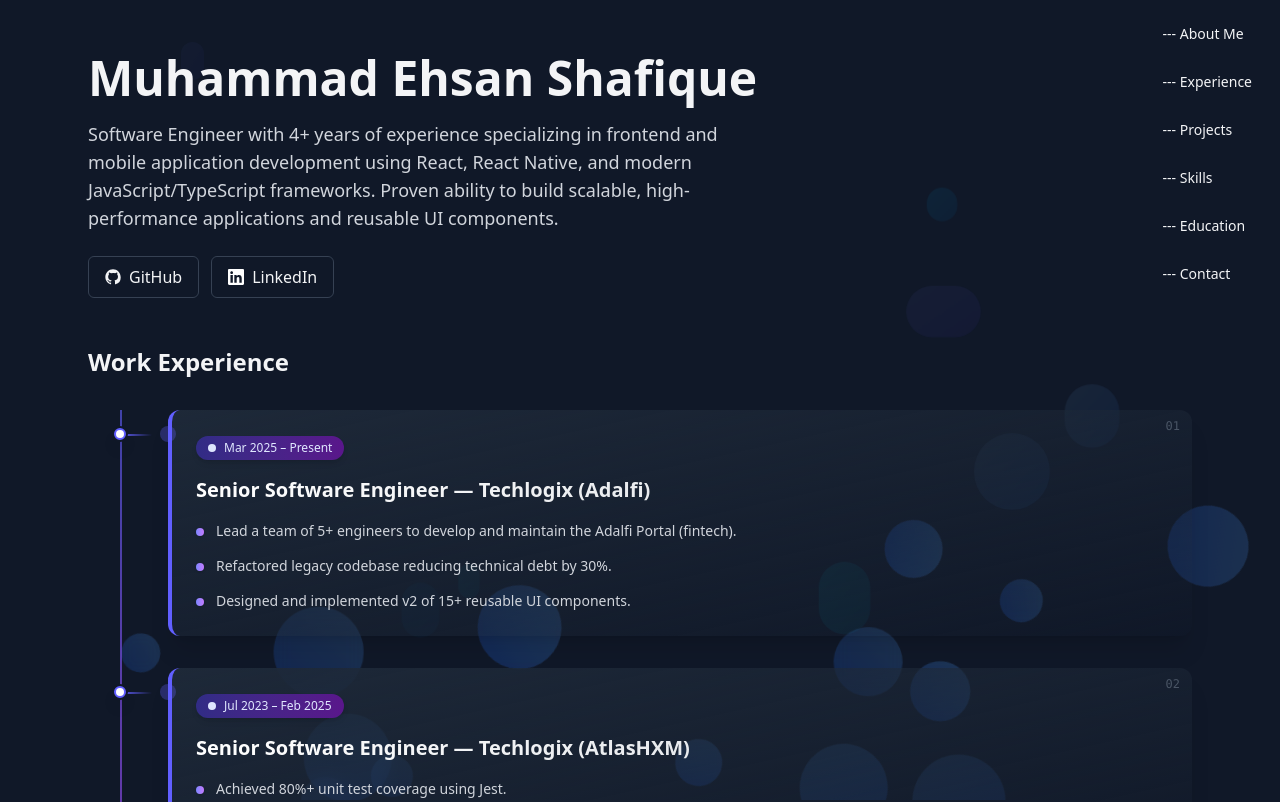
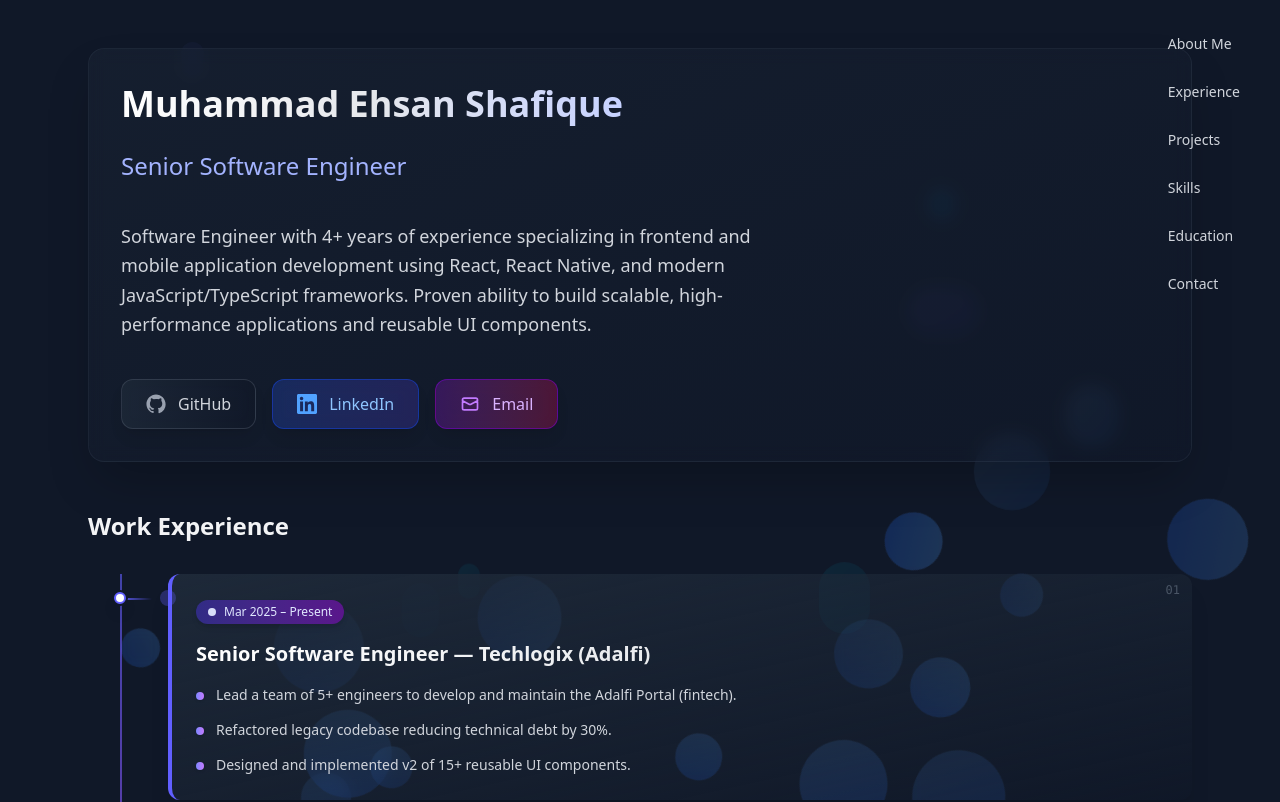
Before and after one commit to ehsanexe/my-portfolio, a React (Vite) app: page / in a window 1280 px wide. Shown: the top 802 px of the page. Built offline with nearby package versions, Linux system fonts and the light colour scheme.

Commit message:
Revamp header and about section with enhanced styling, animations, and layout improvements

```diff
--- a/src/App.jsx
+++ b/src/App.jsx
@@ -89,97 +89,163 @@
   return (
     <div className="min-h-screen bg-gray-900 text-gray-100 antialiased relative">
       <BackgroundBubbles />
-      <header className="max-md:hidden fixed top-4 right-4 z-40">
-        <nav className="flex flex-col gap-3">
+      <header className="max-md:hidden fixed top-6 right-6 z-40">
+        <nav>
+          <div className="flex flex-col gap-2">
             <a
               href="#about"
-            className="px-3 py-2 text-sm hover:text-indigo-400 hover:bg-gray-700 rounded-md transition-colors"
+              className="group relative px-4 py-2.5 text-sm font-medium text-gray-300 hover:text-white rounded-lg transition-all duration-200 hover:bg-gradient-to-r hover:from-indigo-600/20 hover:to-purple-600/20 hover:shadow-md"
             >
-            --- About Me
+              <span className="relative z-10">About Me</span>
+              <div className="absolute inset-0 bg-gradient-to-r from-indigo-500/10 to-purple-500/10 rounded-lg opacity-0 group-hover:opacity-100 transition-opacity duration-200"></div>
             </a>
             <a
               href="#work"
-            className="px-3 py-2 text-sm hover:text-indigo-400 hover:bg-gray-700 rounded-md transition-colors"
+              className="group relative px-4 py-2.5 text-sm font-medium text-gray-300 hover:text-white rounded-lg transition-all duration-200 hover:bg-gradient-to-r hover:from-indigo-600/20 hover:to-purple-600/20 hover:shadow-md"
             >
-            --- Experience
+              <span className="relative z-10">Experience</span>
+              <div className="absolute inset-0 bg-gradient-to-r from-indigo-500/10 to-purple-500/10 rounded-lg opacity-0 group-hover:opacity-100 transition-opacity duration-200"></div>
             </a>
             <a
               href="#projects"
-            className="px-3 py-2 text-sm hover:text-indigo-400 hover:bg-gray-700 rounded-md transition-colors"
+              className="group relative px-4 py-2.5 text-sm font-medium text-gray-300 hover:text-white rounded-lg transition-all duration-200 hover:bg-gradient-to-r hover:from-indigo-600/20 hover:to-purple-600/20 hover:shadow-md"
             >
-            --- Projects
+              <span className="relative z-10">Projects</span>
+              <div className="absolute inset-0 bg-gradient-to-r from-indigo-500/10 to-purple-500/10 rounded-lg opacity-0 group-hover:opacity-100 transition-opacity duration-200"></div>
             </a>
             <a
               href="#skills"
-            className="px-3 py-2 text-sm hover:text-indigo-400 hover:bg-gray-700 rounded-md transition-colors"
+              className="group relative px-4 py-2.5 text-sm font-medium text-gray-300 hover:text-white rounded-lg transition-all duration-200 hover:bg-gradient-to-r hover:from-indigo-600/20 hover:to-purple-600/20 hover:shadow-md"
             >
-            --- Skills
+              <span className="relative z-10">Skills</span>
+              <div className="absolute inset-0 bg-gradient-to-r from-indigo-500/10 to-purple-500/10 rounded-lg opacity-0 group-hover:opacity-100 transition-opacity duration-200"></div>
             </a>
             <a
               href="#education"
-            className="px-3 py-2 text-sm hover:text-indigo-400 hover:bg-gray-700 rounded-md transition-colors"
+              className="group relative px-4 py-2.5 text-sm font-medium text-gray-300 hover:text-white rounded-lg transition-all duration-200 hover:bg-gradient-to-r hover:from-indigo-600/20 hover:to-purple-600/20 hover:shadow-md"
             >
-            --- Education
+              <span className="relative z-10">Education</span>
+              <div className="absolute inset-0 bg-gradient-to-r from-indigo-500/10 to-purple-500/10 rounded-lg opacity-0 group-hover:opacity-100 transition-opacity duration-200"></div>
             </a>
             <a
               href="#contact"
-            className="px-3 py-2 text-sm hover:text-indigo-400 hover:bg-gray-700 rounded-md transition-colors"
+              className="group relative px-4 py-2.5 text-sm font-medium text-gray-300 hover:text-white rounded-lg transition-all duration-200 hover:bg-gradient-to-r hover:from-indigo-600/20 hover:to-purple-600/20 hover:shadow-md"
             >
-            --- Contact
+              <span className="relative z-10">Contact</span>
+              <div className="absolute inset-0 bg-gradient-to-r from-indigo-500/10 to-purple-500/10 rounded-lg opacity-0 group-hover:opacity-100 transition-opacity duration-200"></div>
             </a>
+          </div>
         </nav>
       </header>
 
       <main className="max-w-6xl mx-auto px-6 py-12 grid gap-12 relative z-10">
         {/* HERO */}
-        <section id="about" className="grid md:grid-cols-3 gap-8 items-center">
-          <div className="md:col-span-2">
-            <h1 className="text-4xl md:text-5xl font-extrabold leading-tight">
+        <section
+          id="about"
+          className="bg-gradient-to-br from-gray-800/40 to-gray-900/40 backdrop-blur-sm rounded-2xl p-8 shadow-2xl border border-gray-700/30 hover:border-indigo-500/30 transition-all duration-500 relative overflow-hidden group"
+        >
+          {/* Animated background gradient */}
+          <div className="absolute inset-0 bg-gradient-to-r from-indigo-600/5 via-purple-600/5 to-pink-600/5 opacity-0 group-hover:opacity-100 transition-opacity duration-500"></div>
+
+          {/* Content */}
+          <div className="relative z-10 grid md:grid-cols-3 gap-8 items-center">
+            <div className="md:col-span-2 space-y-6">
+              {/* Name with gradient */}
+              <h1 className="text-3xl md:text-4xl font-black leading-tight">
+                <span className="bg-gradient-to-r from-white via-gray-200 to-indigo-200 bg-clip-text text-transparent">
                   {profile.name}
+                </span>
               </h1>
-            <p className="mt-3 text-lg text-gray-300 max-w-2xl">
+
+              {/* Title with animated underline */}
+              <div className="relative inline-block">
+                <p className="text-xl md:text-2xl font-medium text-indigo-300 mb-4">
+                  Senior Software Engineer
+                </p>
+                <div className="absolute bottom-1 left-0 w-full h-0.5 bg-gradient-to-r from-indigo-500 to-purple-500 rounded-full transform scale-x-0 group-hover:scale-x-100 transition-transform duration-500"></div>
+              </div>
+
+              {/* Summary */}
+              <p className="text-lg text-gray-300 max-w-2xl leading-relaxed">
                 {profile.summary}
               </p>
 
-            <div className="mt-6 flex flex-wrap gap-3">
+              <div className="flex flex-wrap gap-4 pt-4">
                 <a
                   href={profile.github}
                   target="_blank"
                   rel="noreferrer"
-                className="inline-flex items-center gap-2 px-4 py-2 border border-gray-700 rounded-md hover:bg-gray-700"
+                  className="group/btn relative inline-flex items-center gap-3 px-6 py-3 bg-gradient-to-r from-gray-800/80 to-gray-900/80 backdrop-blur-sm border border-gray-600/50 rounded-xl hover:from-gray-700/80 hover:to-gray-800/80 hover:border-gray-500/50 transition-all duration-300 transform hover:-translate-y-0.5 hover:shadow-xl shadow-lg"
                 >
                   <svg
                     xmlns="http://www.w3.org/2000/svg"
-                  className="h-4 w-4"
+                    className="h-5 w-5 text-gray-400 group-hover/btn:text-white transition-colors duration-200"
                     viewBox="0 0 24 24"
                     fill="currentColor"
                   >
                     <path d="M12 .5C5.73.5.5 5.73.5 12c0 5.08 3.29 9.39 7.86 10.91.58.11.79-.25.79-.56 0-.28-.01-1.02-.02-2-3.2.69-3.88-1.54-3.88-1.54-.53-1.36-1.3-1.72-1.3-1.72-1.06-.73.08-.72.08-.72 1.17.08 1.79 1.2 1.79 1.2 1.04 1.78 2.73 1.27 3.4.97.11-.76.41-1.27.75-1.56-2.55-.29-5.24-1.28-5.24-5.71 0-1.26.45-2.29 1.19-3.1-.12-.29-.52-1.46.11-3.05 0 0 .97-.31 3.18 1.18a11 11 0 0 1 2.9-.39c.99 0 1.99.13 2.92.39 2.2-1.49 3.16-1.18 3.16-1.18.64 1.59.24 2.76.12 3.05.74.81 1.18 1.84 1.18 3.1 0 4.44-2.7 5.41-5.27 5.69.42.37.79 1.09.79 2.2 0 1.59-.01 2.87-.01 3.26 0 .31.21.68.8.56A10.52 10.52 0 0 0 23.5 12C23.5 5.73 18.27.5 12 .5z" />
                   </svg>
+                  <span className="font-medium text-gray-300 group-hover/btn:text-white transition-colors duration-200">
                     GitHub
+                  </span>
                 </a>
 
                 <a
                   href={profile.linkedin}
                   target="_blank"
                   rel="noreferrer"
-                className="inline-flex items-center gap-2 px-4 py-2 border border-gray-700 rounded-md hover:bg-gray-700"
+                  className="group/btn relative inline-flex items-center gap-3 px-6 py-3 bg-gradient-to-r from-blue-900/50 to-indigo-900/50 backdrop-blur-sm border border-blue-700/50 rounded-xl hover:from-blue-800/60 hover:to-indigo-800/60 hover:border-blue-600/50 transition-all duration-300 transform hover:-translate-y-0.5 hover:shadow-xl shadow-lg hover:shadow-blue-500/25"
                 >
                   <svg
                     xmlns="http://www.w3.org/2000/svg"
-                  className="h-4 w-4"
+                    className="h-5 w-5 text-blue-400 group-hover/btn:text-blue-300 transition-colors duration-200"
                     viewBox="0 0 24 24"
                     fill="currentColor"
                   >
                     <path
-                    fill-rule="evenodd"
-                    clip-rule="evenodd"
+                      fillRule="evenodd"
+                      clipRule="evenodd"
                       d="M22.2857 0H1.70893C0.766071 0 0 0.776786 0 1.73036V22.2696C0 23.2232 0.766071 24 1.70893 24H22.2857C23.2286 24 24 23.2232 24 22.2696V1.73036C24 0.776786 23.2286 0 22.2857 0ZM7.25357 20.5714H3.69643V9.11786H7.25893V20.5714H7.25357ZM5.475 7.55357C4.33393 7.55357 3.4125 6.62679 3.4125 5.49107C3.4125 4.35536 4.33393 3.42857 5.475 3.42857C6.61071 3.42857 7.5375 4.35536 7.5375 5.49107C7.5375 6.63214 6.61607 7.55357 5.475 7.55357ZM20.5875 20.5714H17.0304V15C17.0304 13.6714 17.0036 11.9625 15.1821 11.9625C13.3286 11.9625 13.0446 13.4089 13.0446 14.9036V20.5714H9.4875V9.11786H12.9V10.6821H12.9482C13.425 9.78214 14.5875 8.83393 16.3179 8.83393C19.9179 8.83393 20.5875 11.2071 20.5875 14.2929V20.5714Z"
-                    fill="white"
+                      fill="currentColor"
                     />
                   </svg>
+                  <span className="font-medium text-blue-300 group-hover/btn:text-blue-200 transition-colors duration-200">
                     LinkedIn
+                  </span>
                 </a>
+
+                <a
+                  href={`mailto:${profile.email}`}
+                  className="group/btn relative inline-flex items-center gap-3 px-6 py-3 bg-gradient-to-r from-purple-900/50 to-pink-900/50 backdrop-blur-sm border border-purple-700/50 rounded-xl hover:from-purple-800/60 hover:to-pink-800/60 hover:border-purple-600/50 transition-all duration-300 transform hover:-translate-y-0.5 hover:shadow-xl shadow-lg hover:shadow-purple-500/25"
+                >
+                  <svg
+                    className="h-5 w-5 text-purple-400 group-hover/btn:text-purple-300 transition-colors duration-200"
+                    fill="none"
+                    stroke="currentColor"
+                    viewBox="0 0 24 24"
+                  >
+                    <path
+                      strokeLinecap="round"
+                      strokeLinejoin="round"
+                      strokeWidth={2}
+                      d="M3 8l7.89 4.26a2 2 0 002.22 0L21 8M5 19h14a2 2 0 002-2V7a2 2 0 00-2-2H5a2 2 0 00-2 2v10a2 2 0 002 2z"
+                    />
+                  </svg>
+                  <span className="font-medium text-purple-300 group-hover/btn:text-purple-200 transition-colors duration-200">
+                    Email
+                  </span>
+                </a>
+              </div>
+            </div>
+
+            {/* Optional: Profile image or additional content space */}
+            <div className="hidden md:flex justify-center items-center">
+              <div className="relative">
+                <div className="w-48 h-48 rounded-full bg-gradient-to-br from-indigo-500/20 via-purple-500/20 to-pink-500/20 backdrop-blur-sm border border-gray-700/50 flex items-center justify-center group-hover:scale-105 transition-transform duration-500">
+                  <div className="w-32 h-32 rounded-full bg-gradient-to-br from-indigo-600 via-purple-600 to-pink-600 opacity-20 animate-pulse"></div>
+                </div>
+                <div className="absolute inset-0 rounded-full bg-gradient-to-br from-indigo-500/10 via-purple-500/10 to-pink-500/10 animate-spin-slow"></div>
+              </div>
             </div>
           </div>
         </section>
@@ -219,16 +285,21 @@
 
                     <ul className="space-y-3">
                       {job.bullets.map((bullet, idx) => (
-                        <li key={idx} className="flex items-start text-gray-300 text-sm leading-relaxed">
+                        <li
+                          key={idx}
+                          className="flex items-start text-gray-300 text-sm leading-relaxed"
+                        >
                           <div className="flex-shrink-0 w-2 h-2 bg-gradient-to-r from-indigo-400 to-purple-400 rounded-full mt-2 mr-3 shadow-sm"></div>
-                          <span className="hover:text-gray-200 transition-colors duration-200">{bullet}</span>
+                          <span className="hover:text-gray-200 transition-colors duration-200">
+                            {bullet}
+                          </span>
                         </li>
                       ))}
                     </ul>
 
                     {/* Subtle card number indicator */}
                     <div className="absolute top-2 right-3 text-xs text-gray-600 font-mono">
-                      {String(i + 1).padStart(2, '0')}
+                      {String(i + 1).padStart(2, "0")}
                     </div>
                   </article>
                 </div>
@@ -252,7 +323,7 @@
                       {p.title}
                     </h4>
                     <div className="text-xs text-gray-600 font-mono">
-                      {String(i + 1).padStart(2, '0')}
+                      {String(i + 1).padStart(2, "0")}
                     </div>
                   </div>
                   <p className="text-sm text-gray-300 leading-relaxed hover:text-gray-200 transition-colors duration-200">
@@ -267,8 +338,18 @@
                     className="inline-flex items-center gap-2 text-sm font-medium text-indigo-400 hover:text-purple-400 transition-colors duration-200 group-hover:translate-x-1 transform"
                   >
                     View Project
-                    <svg className="w-4 h-4 transition-transform duration-200 group-hover:translate-x-1" fill="none" stroke="currentColor" viewBox="0 0 24 24">
-                      <path strokeLinecap="round" strokeLinejoin="round" strokeWidth={2} d="M14 5l7 7m0 0l-7 7m7-7H3" />
+                    <svg
+                      className="w-4 h-4 transition-transform duration-200 group-hover:translate-x-1"
+                      fill="none"
+                      stroke="currentColor"
+                      viewBox="0 0 24 24"
+                    >
+                      <path
+                        strokeLinecap="round"
+                        strokeLinejoin="round"
+                        strokeWidth={2}
+                        d="M14 5l7 7m0 0l-7 7m7-7H3"
+                      />
                     </svg>
                   </a>
                 </div>
@@ -278,9 +359,14 @@
         </section>
 
         {/* SKILLS */}
-        <section id="skills" className="bg-gradient-to-br from-gray-800/80 to-gray-850/80 backdrop-blur-sm p-8 rounded-xl shadow-xl border border-gray-700/50 hover:shadow-2xl hover:border-indigo-500/50 transition-all duration-300 transform hover:-translate-y-1 group">
+        <section
+          id="skills"
+          className="bg-gradient-to-br from-gray-800/80 to-gray-850/80 backdrop-blur-sm p-8 rounded-xl shadow-xl border border-gray-700/50 hover:shadow-2xl hover:border-indigo-500/50 transition-all duration-300 transform hover:-translate-y-1 group"
+        >
           <div className="flex items-center justify-between mb-6">
-            <h2 className="text-2xl font-bold bg-gradient-to-r from-white to-gray-300 bg-clip-text text-transparent">Skills</h2>
+            <h2 className="text-2xl font-bold bg-gradient-to-r from-white to-gray-300 bg-clip-text text-transparent">
+              Skills
+            </h2>
             <div className="text-xs text-gray-600 font-mono">03</div>
           </div>
           <div className="grid sm:grid-cols-3 gap-6">
@@ -298,7 +384,9 @@
               </div>
             </div>
             <div className="space-y-3">
-              <h4 className="text-sm font-medium text-rose-300">Frameworks & Libraries</h4>
+              <h4 className="text-sm font-medium text-rose-300">
+                Frameworks & Libraries
+              </h4>
               <div className="flex flex-wrap gap-2">
                 {skills.frameworks.map((s) => (
                   <span
@@ -349,9 +437,14 @@
         </section>
 
         {/* CONTACT */}
-        <section id="contact" className="bg-gradient-to-br from-gray-800/80 to-gray-850/80 backdrop-blur-sm p-8 rounded-xl shadow-xl border border-gray-700/50 hover:shadow-2xl hover:border-blue-500/50 transition-all duration-300 transform hover:-translate-y-1 group">
+        <section
+          id="contact"
+          className="bg-gradient-to-br from-gray-800/80 to-gray-850/80 backdrop-blur-sm p-8 rounded-xl shadow-xl border border-gray-700/50 hover:shadow-2xl hover:border-blue-500/50 transition-all duration-300 transform hover:-translate-y-1 group"
+        >
           <div className="flex items-center justify-between mb-6">
-            <h2 className="text-2xl font-bold bg-gradient-to-r from-white to-gray-300 bg-clip-text text-transparent">Contact</h2>
+            <h2 className="text-2xl font-bold bg-gradient-to-r from-white to-gray-300 bg-clip-text text-transparent">
+              Contact
+            </h2>
             <div className="text-xs text-gray-600 font-mono">05</div>
           </div>
           <p className="text-gray-300 mb-8 leading-relaxed">
@@ -377,7 +470,9 @@
               </div>
 
               <div className="space-y-2">
-                <div className="text-sm font-medium text-blue-300">Location</div>
+                <div className="text-sm font-medium text-blue-300">
+                  Location
+                </div>
                 <div className="font-medium text-gray-100">
                   {profile.location}
                 </div>
```
Lines whose indentation alone changed are shown as unchanged.
